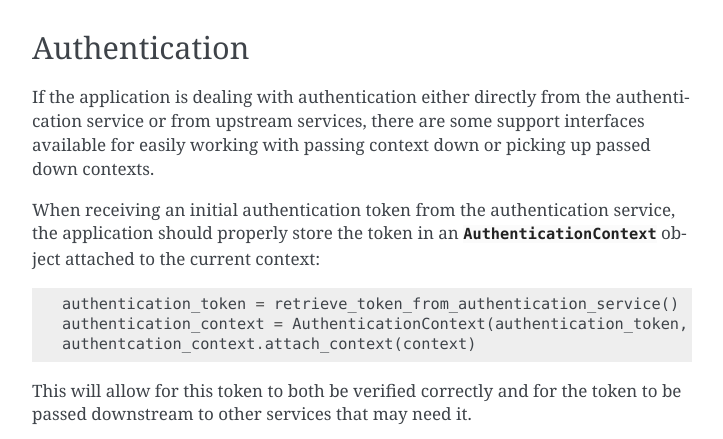
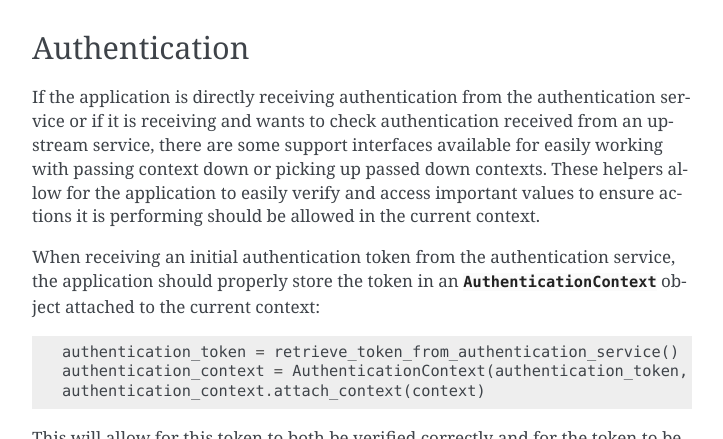
Before and after one commit to reddit/baseplate.py, a Sphinx documentation site: the page built from docs/baseplate/core.rst, in a window 1280 px wide and 900 px high, scrolled down 1279 px, cut to the strip 175-614 px from the top of the window. Shown: the whole strip, without its empty margins (388-1111 px from the left). Built offline with Sphinx 7.4.7, drawn with Linux system fonts in a browser that asks for light colours.

Commit message:
PR Feedback: Documentation cleanup
Cleaned up some docstrings for methods to better follow PIP-257 and
remove unnecessary implementation details from value descriptions.  Also
removed an unneeded string casting.

```diff
--- a/docs/baseplate/core.rst
+++ b/docs/baseplate/core.rst
@@ -61,10 +61,12 @@ integrations <integration/index>`.
 Authentication
 --------------
 
-If the application is dealing with authentication either directly from the
-authentication service or from upstream services, there are some support interfaces
-available for easily working with passing context down or picking up passed down
-contexts.
+If the application is directly receiving authentication from the authentication
+service or if it is receiving and wants to check authentication received from an
+upstream service, there are some support interfaces available for easily working
+with passing context down or picking up passed down contexts.  These helpers allow
+for the application to easily verify and access important values to ensure actions
+it is performing should be allowed in the current context.
 
 When receiving an initial authentication token from the authentication service, the
 application should properly store the token in an
@@ -73,7 +75,7 @@ context::
 
     authentication_token = retrieve_token_from_authentication_service()
     authentication_context = AuthenticationContext(authentication_token, secrets_store)
-    authentcation_context.attach_context(context)
+    authentication_context.attach_context(context)
 
 This will allow for this token to both be verified correctly and for the token to be
 passed downstream to other services that may need it.
```
Also changed, not shown: 2 other files.
